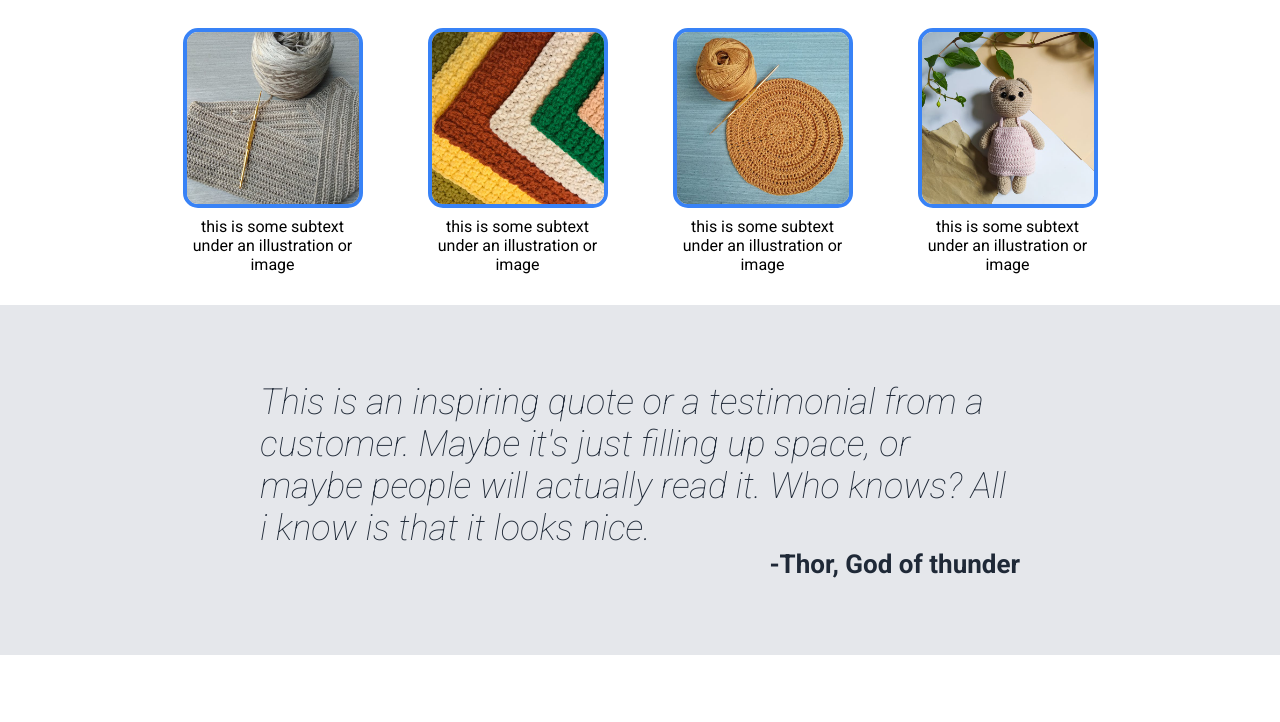
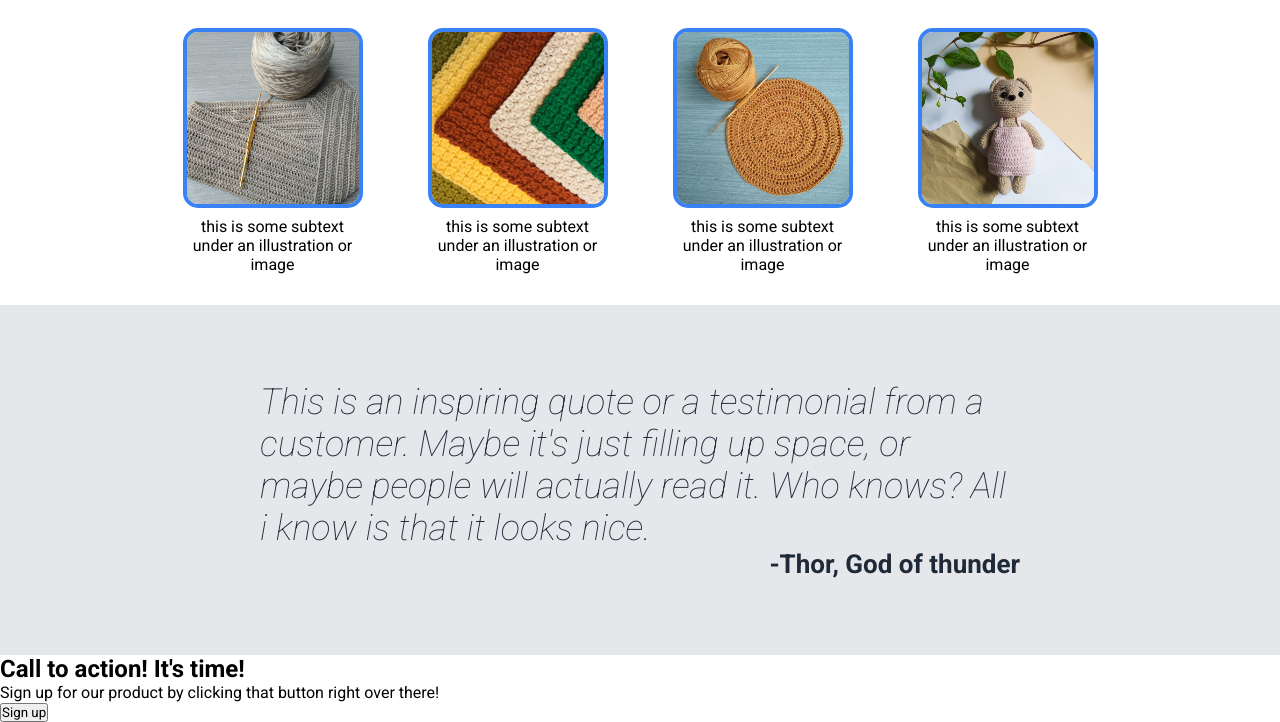
Before and after one commit to Oliv-19/odin_landing_page, a plain HTML site: page index.html in a window 1280 px wide. Shown: the part 643-1365 px from the top of the page. Before the commit the page ends 1298 px from the top, so only its background shows below. Drawn offline with Linux system fonts and the light colour scheme.

Commit message:
Add section 3 html sign up

```diff
--- a/index.html
+++ b/index.html
@@ -51,5 +51,15 @@
         <p class="quote">This is an inspiring quote or a testimonial from a customer. Maybe it's just filling up space, or maybe people will actually read it. Who knows? All i know is that it looks nice.</p>
         <p class="quote_credit">-Thor, God of thunder</p>
     </section>
+
+    <section id="section_3">
+        <div class="signup_container">
+            <div class="text">
+                <h1>Call to action! It's time!</h1>
+                <p>Sign up for our product by clicking that button right over there!</p>
+            </div>
+            <button>Sign up</button>
+        </div>
+    </section>
 </body>
 </html>
```
Also changed, not shown: styles.css (line endings or trailing spaces).
